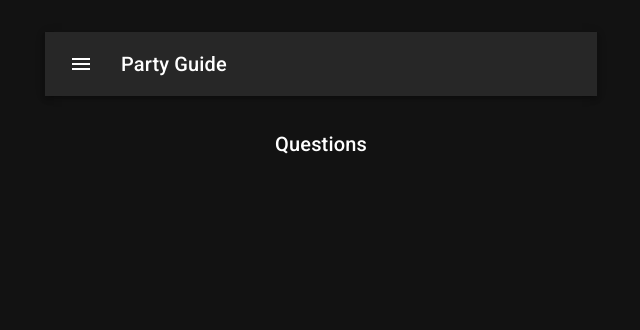
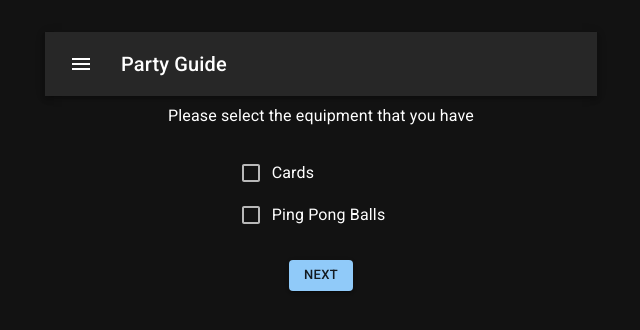
Before and after one commit to LouisWhite15/PartyGuide, a React (Create React App) app in the folder src/PartyGuide/client-app/: page /questions in a window 1280 px wide. Shown: the top 330 px of the page, without its empty margins (319-959 px from the left). Built offline with nearby package versions, Linux system fonts and the light colour scheme.

Commit message:
feat: added games page and hooked up everything required to display games

```diff
--- a/src/PartyGuide/client-app/package.json
+++ b/src/PartyGuide/client-app/package.json
@@ -7,6 +7,7 @@
     "@emotion/styled": "^11.9.3",
     "@fontsource/roboto": "^4.5.7",
     "@mui/icons-material": "^5.8.4",
+    "@mui/lab": "^5.0.0-alpha.92",
     "@mui/material": "^5.9.2",
     "@testing-library/jest-dom": "^5.16.4",
     "@testing-library/react": "^13.3.0",
--- a/src/PartyGuide/client-app/src/components/app/app.tsx
+++ b/src/PartyGuide/client-app/src/components/app/app.tsx
@@ -1,6 +1,7 @@
 import { Box, Container } from '@mui/material';
 import { BrowserRouter, Route, Routes } from 'react-router-dom';
 import Header from '../layout/header';
+import Games from '../pages/games';
 import Home from '../pages/home';
 import Questions from '../pages/questions';
 
@@ -15,6 +16,7 @@ function App() {
           <Routes>
             <Route path='/' element={<Home />} />
             <Route path='/questions' element={<Questions />} />
+            <Route path='/games' element={<Games games={[]} />} />
           </Routes>
         </BrowserRouter>
       </Box>
--- /dev/null
+++ b/src/PartyGuide/client-app/src/components/games/game.tsx
@@ -0,0 +1,7 @@
+interface Game {
+    id: string,
+    name: string,
+    description: string,
+}
+
+export default Game;
--- a/src/PartyGuide/client-app/src/components/layout/header.tsx
+++ b/src/PartyGuide/client-app/src/components/layout/header.tsx
@@ -65,7 +65,15 @@ const Header : React.FC<HeaderProps> = ({ title }) => {
               onClick={toggleDrawer(true)}
             >
               <MenuIcon />
-              <SwipeableDrawer
+            </IconButton>
+          </React.Fragment>
+          <Typography variant="h6" component="div" sx={{ flexGrow: 1 }}>
+            {title}
+          </Typography>
+        </Toolbar>
+      </AppBar>
+
+      <SwipeableDrawer
                 anchor="left"
                 open={state.isOpen}
                 onClose={toggleDrawer(false)}
@@ -75,13 +83,6 @@ const Header : React.FC<HeaderProps> = ({ title }) => {
               >
                 {list()}
               </SwipeableDrawer>
-            </IconButton>
-          </React.Fragment>
-          <Typography variant="h6" component="div" sx={{ flexGrow: 1 }}>
-            {title}
-          </Typography>
-        </Toolbar>
-      </AppBar>
     </Box>
   )
 }
--- /dev/null
+++ b/src/PartyGuide/client-app/src/components/pages/games.tsx
@@ -0,0 +1,49 @@
+import { Box, Card, CardActionArea, CardContent, Grid, Typography } from "@mui/material";
+import Game from "../games/game";
+
+interface GamesProps {
+  games: Game[],
+}
+
+const renderGames = ( games: Game[] ) => {
+  if (games.length > 0) {
+    return games.map(game => {
+      return (
+        <Card key={game.id}>
+        <CardActionArea>
+            <CardContent>
+            <Typography variant="h5" component="div">
+                {game.name}
+            </Typography>
+            <Typography variant="body2" color="text.secondary">
+                {game.description}
+            </Typography>
+            </CardContent>
+        </CardActionArea>
+        </Card>
+      )
+    });
+  }
+  else {
+    return (
+      <Typography variant="body1" component="div">
+        No games found.
+      </Typography>
+    )
+  }
+};
+
+
+const Games : React.FC<GamesProps> = ({ games }) => (
+  <Grid
+    container
+    direction="column"
+    rowSpacing={3}
+    justifyContent="center"
+    alignItems="center"
+  >
+    <Box>{ renderGames(games) }</Box>
+  </Grid>
+)
+
+export default Games;
--- a/src/PartyGuide/client-app/src/components/pages/home.tsx
+++ b/src/PartyGuide/client-app/src/components/pages/home.tsx
@@ -15,8 +15,8 @@ const Home : React.FC = () => (
         to="/questions"
         variant="contained"
         size="large"
-        >
-          Start
+      >
+        Start
       </Button>
     </Grid>
   </Grid>
--- a/src/PartyGuide/client-app/src/components/pages/questions.tsx
+++ b/src/PartyGuide/client-app/src/components/pages/questions.tsx
@@ -1,6 +1,49 @@
-import { Grid, Typography } from "@mui/material";
+import { Checkbox, FormControl, FormControlLabel, FormGroup, Grid, Typography } from "@mui/material";
+import LoadingButton from '@mui/lab/LoadingButton';
+import React, { useState } from "react";
+import { useNavigate } from "react-router-dom";
 
-const Questions : React.FC = () => (
+const Questions : React.FC = () => {
+  let navigate = useNavigate();
+
+  const [state, setState] = useState({
+    cards: false,
+    pingPongBalls: false,
+    isLoading: false,
+  })
+
+  const handleChange = (event: React.ChangeEvent<HTMLInputElement>) => {
+    setState({
+      ...state,
+      [event.target.name]: event.target.checked,
+    });
+  };
+
+  const setLoading = (isLoading: boolean) => {
+    setState({
+      ...state,
+      isLoading: isLoading
+    });
+  };
+
+  const onNext = async () => {
+    setLoading(true);
+
+    // TODO: API call to the backend to save the users answers
+    // Wait 2 seconds to simulate loading time
+    await new Promise(resolve => setTimeout(resolve, 2000));
+
+    console.log(`Cards: ${cards}`);
+    console.log(`Ping Pong Balls: ${pingPongBalls}`);
+
+    setLoading(false);
+
+    navigate('/games');
+  };
+
+  const { cards, pingPongBalls, isLoading } = state;
+
+  return (
     <Grid
       container
       direction="column"
@@ -8,10 +51,34 @@ const Questions : React.FC = () => (
       justifyContent="center"
       alignItems="center"
     >
-    <Grid item xs={12}>
-      <Typography variant="h6">Questions</Typography>
+      <Typography variant="body1">Please select the equipment that you have</Typography>
+      <FormControl sx={{ m: 3 }} component="fieldset" variant="standard">
+        <FormGroup>
+          <FormControlLabel
+            control={
+              <Checkbox checked={cards} onChange={handleChange} name="cards" />
+            }
+            label="Cards"
+          />
+          <FormControlLabel
+            control={
+              <Checkbox checked={pingPongBalls} onChange={handleChange} name="pingPongBalls" />
+            }
+            label="Ping Pong Balls"
+          />
+        </FormGroup>
+      </FormControl>
+      <LoadingButton
+          type="submit"
+          variant="contained"
+          size="small"
+          onClick={onNext}
+          loading={isLoading}
+        >
+          Next
+       </LoadingButton>
     </Grid>
-  </Grid>
-)
+  );
+}
 
 export default Questions;
--- a/src/PartyGuide/client-app/src/index.tsx
+++ b/src/PartyGuide/client-app/src/index.tsx
@@ -1,5 +1,5 @@
 import React from 'react';
-import ReactDOM from 'react-dom';
+import * as ReactDOMClient from 'react-dom/client';
 import './index.css';
 import App from './components/app/app';
 import reportWebVitals from './reportWebVitals';
@@ -11,14 +11,16 @@ import '@fontsource/roboto/400.css';
 import '@fontsource/roboto/500.css';
 import '@fontsource/roboto/700.css';
 
-ReactDOM.render(
+const rootElement = document.getElementById("root") as Element;
+
+const root = ReactDOMClient.createRoot(rootElement);
+root.render(
   <ThemeProvider theme={theme}>
     <CssBaseline />
       <React.StrictMode>
         <App />
       </React.StrictMode>
-  </ThemeProvider>,
-  document.getElementById('root')
+  </ThemeProvider>
 );
 
 // If you want to start measuring performance in your app, pass a function
```
Also changed, not shown: 1 other file (tests, documents, lock files or other folders). Lines whose indentation alone changed are shown as unchanged.
